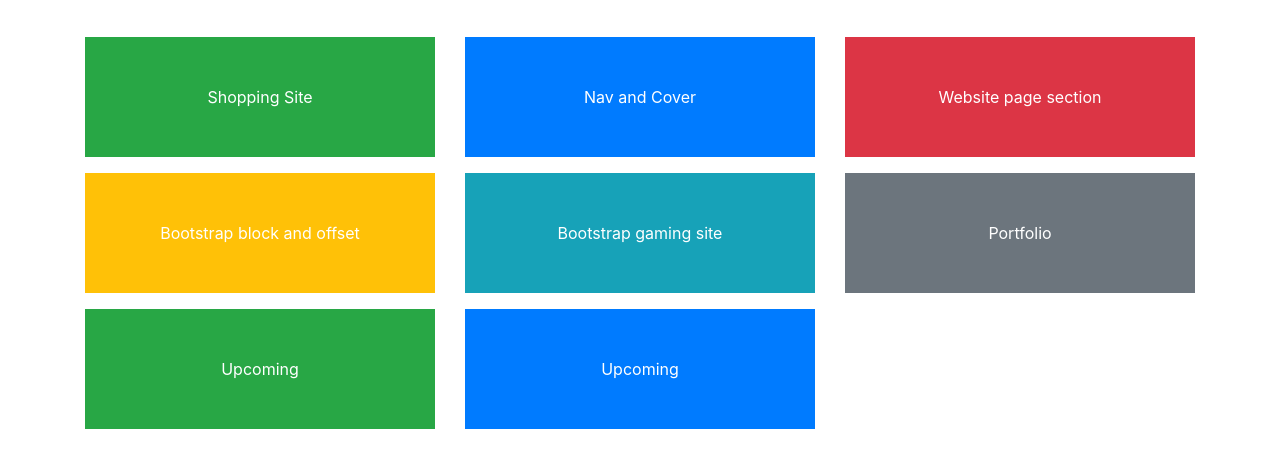
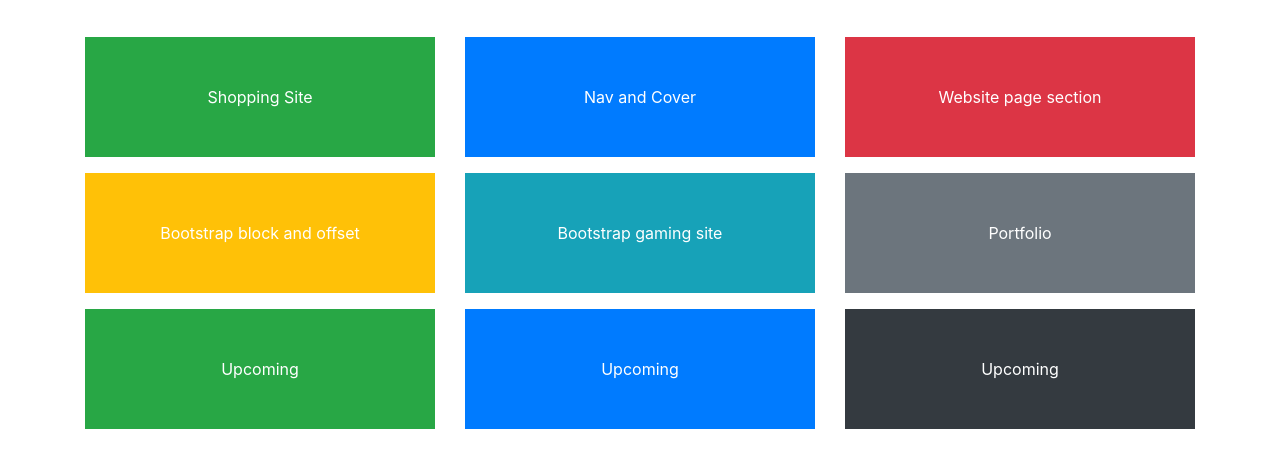
Before and after one commit to shahriarshafin/mini-web-projects, a plain HTML site: page index.html in a window 1280 px wide. Shown: the part 127-594 px from the top of the page. Drawn offline with nearby package versions, Linux system fonts and the light colour scheme.

Commit message:
Update index.html

```diff
--- a/index.html
+++ b/index.html
@@ -59,7 +59,7 @@
       </div>
       <div class="col-12 col-md-6 col-lg-4 text-white text-center">
         <a href="nav and cover/index.html" target="_blank">
-          <p class="text-white bg-gradient-primary p-5">Upcoming</p>
+          <p class="text-white bg-dark p-5">Upcoming</p>
         </a>
       </div>
     </div>
```
